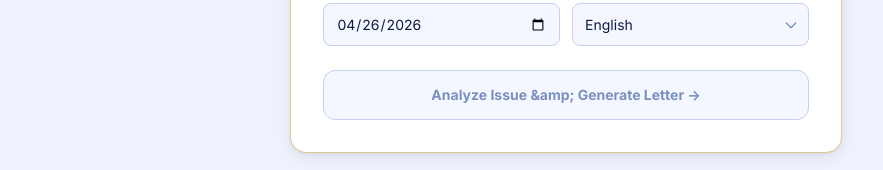
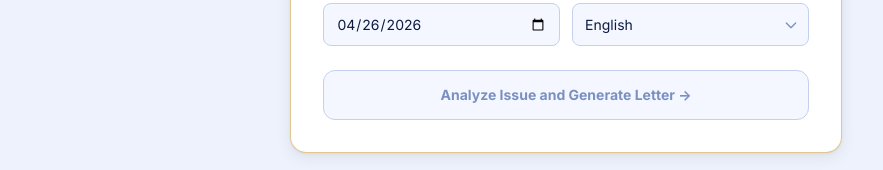
Before and after one commit to AtaurM/TenantShield, a React (Vite) app in the folder frontend/: page / in a window 1280 px wide. Shown: the part 1211-1381 px from the top of the page, without its empty margins (0-883 px from the left). Built offline with nearby package versions, Linux system fonts and the light colour scheme.

Commit message:
Fixed typo in upload form

```diff
--- a/frontend/src/components/UploadForm.tsx
+++ b/frontend/src/components/UploadForm.tsx
@@ -189,7 +189,7 @@ export default function UploadForm({ onSubmit, loading }: Props) {
             </div>
             <div className="text-center">
               <p className="text-sm font-medium" style={{ color: "var(--text)" }}>
-                Drag &amp; drop or <span style={{ color: "var(--gold-light)" }}>browse</span>
+                Drag and drop or <span style={{ color: "var(--gold-light)" }}>browse</span>
               </p>
               <p className="text-xs mt-1" style={{ color: "var(--text-3)" }}>JPEG, PNG, WebP</p>
             </div>
@@ -291,9 +291,9 @@ export default function UploadForm({ onSubmit, loading }: Props) {
               <circle className="opacity-25" cx="12" cy="12" r="10" stroke="currentColor" strokeWidth="4" />
               <path className="opacity-75" fill="currentColor" d="M4 12a8 8 0 018-8V0C5.373 0 0 5.373 0 12h4z" />
             </svg>
-            Analyzing &amp; Generating Letter...
+            Analyzing and Generating Letter...
           </span>
-        ) : "Analyze Issue &amp; Generate Letter →"}
+        ) : "Analyze Issue and Generate Letter →"}
       </button>
     </form>
   );
```
